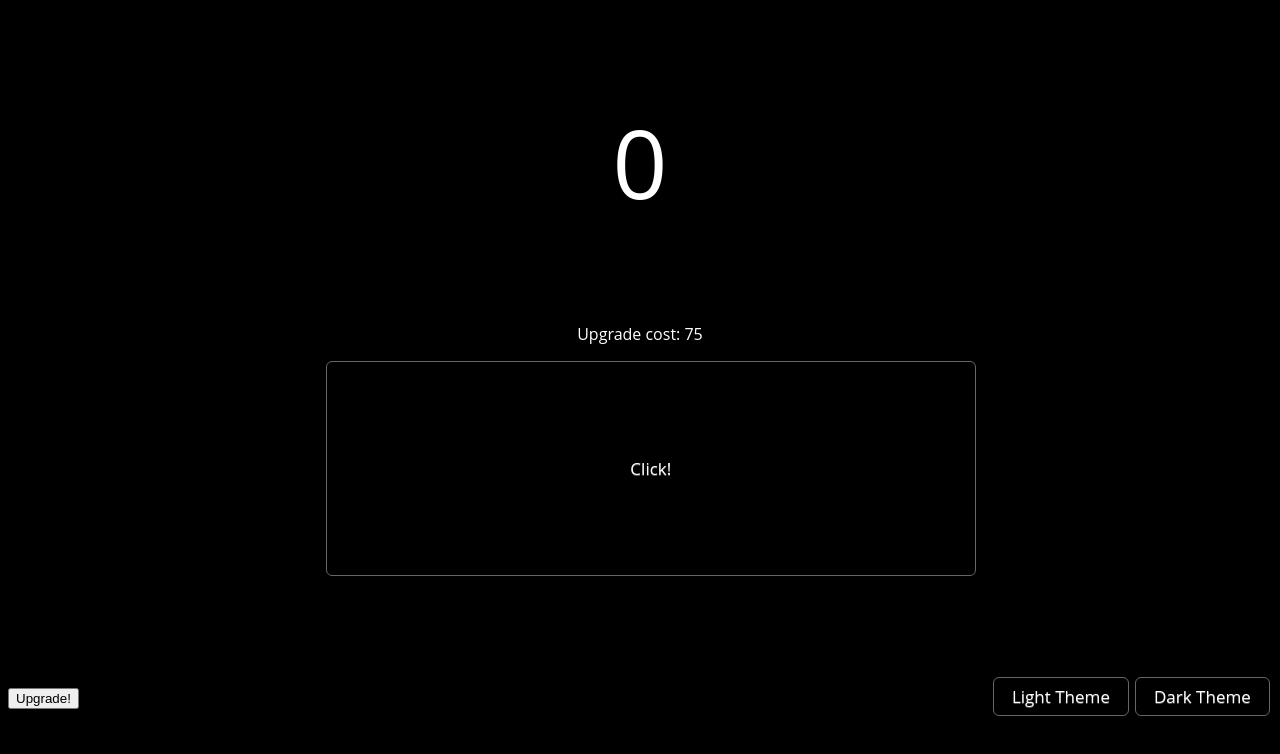
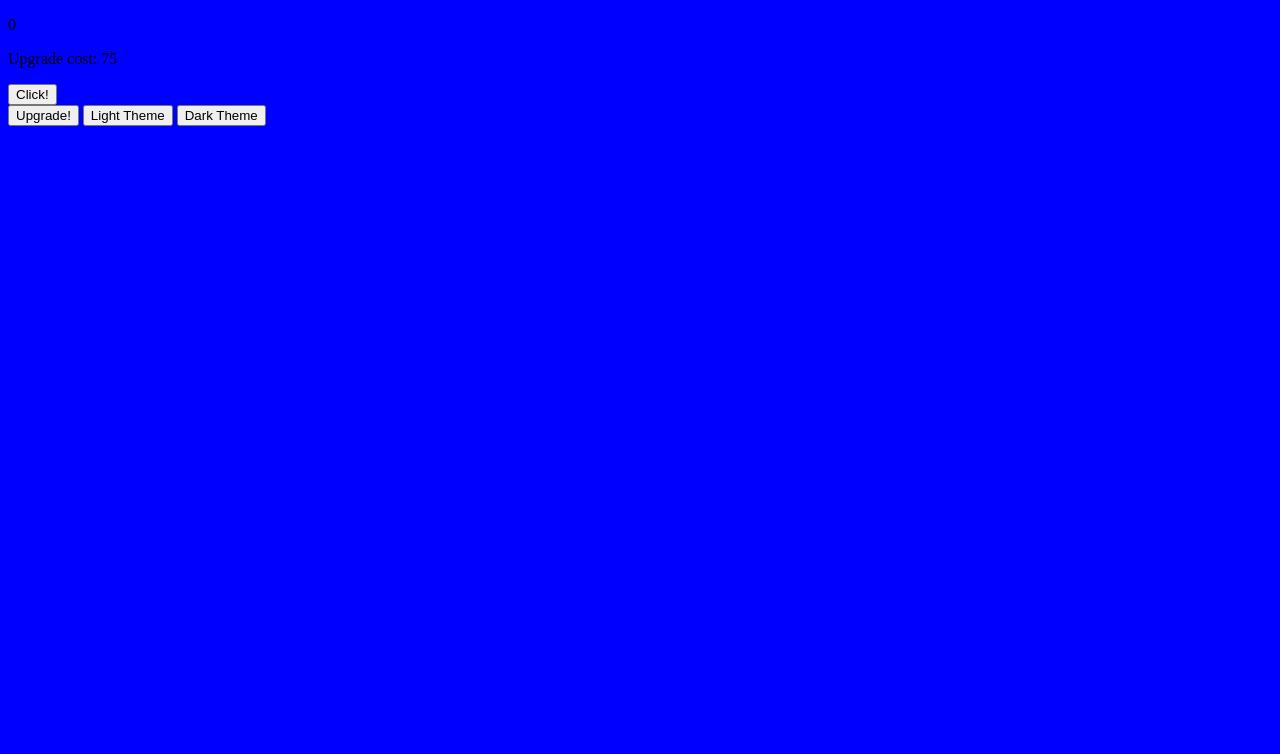
Before and after one commit to JaxTheWolf/clicker-thing, a plain HTML site: page index.html in a window 1280 px wide. Drawn offline with Linux system fonts and the light colour scheme.

Commit message:
another test

```diff
--- a/css/dark.css
+++ b/css/dark.css
@@ -1,4 +1,4 @@
-#p1 {
+/* #p1 {
   font-size: 96px;
   font-family: Open Sans;
   text-align: center;
@@ -72,9 +72,58 @@ body {
 #clickbtn:active {
 	position:relative;
 	top:1px;
+} */
+/*
+  ##Device = Desktops
+  ##Screen = 1281px to higher resolution desktops
+*/
+@media (min-width: 1281px) {
+	body {
+		background-color: brown;
+	}
 }
+/*
+  ##Device = Laptops, Desktops
+  ##Screen = B/w 1025px to 1280px
+*/
+@media (min-width: 1025px) and (max-width: 1280px) {
+	body {
+		background-color: blue;
+	}
+}
+/*
+  ##Device = Tablets, Ipads (portrait)
+  ##Screen = B/w 768px to 1024px
+*/
+@media (min-width: 768px) and (max-width: 1024px) {
+	body {
+		background-color: red;
+	}
+}
+/*
+  ##Device = Tablets, Ipads (landscape)
+  ##Screen = B/w 768px to 1024px
+*/
+@media (min-width: 768px) and (max-width: 1024px) and (orientation: landscape) {
+	body {
+		background-color: black;
+	}
+}
+/*
+  ##Device = Low Resolution Tablets, Mobiles (Landscape)
+  ##Screen = B/w 481px to 767px
+*/
+@media (min-width: 481px) and (max-width: 767px) {
+	body {
+		background-color: white;
+	}
+}
+/*
+  ##Device = Most of the Smartphones Mobiles (Portrait)
+  ##Screen = B/w 320px to 479px
+*/
 @media (min-width: 320px) and (max-width: 480px) {
 	body {
-		background: brown;
+		background-color: blue;
 	}
 }
```
